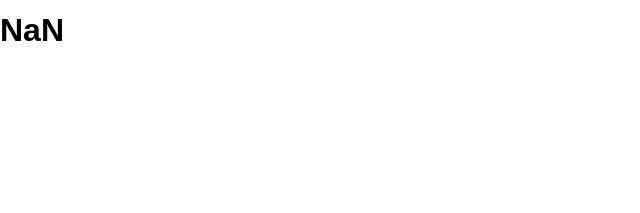
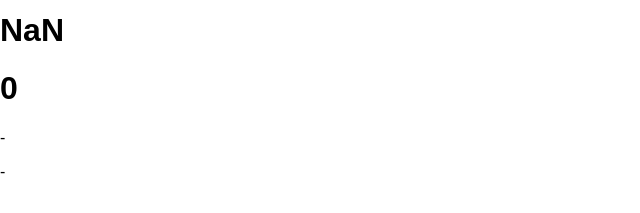
Before and after one commit to ThiagoFazzi/react-redux-app-pizza, a React (Create React App) app: page / in a window 1280 px wide. Shown: the part 513-726 px from the top of the page, without its empty margins (0-640 px from the left). Built offline with nearby package versions, Linux system fonts and the light colour scheme.

Commit message:
update on reducer to calculate a total price

```diff
--- a/src/actions/pizzaAction.js
+++ b/src/actions/pizzaAction.js
@@ -1,10 +1,10 @@
 export const NEW_BASE = 'NEW_BASE'
 export const NEW_SAUCE = 'NEW_SAUCE'
+export const TOTAL_PRICE = 'TOTAL_PRICE'
 
 //Actions Creators
 
-const newBase = base => (
-  console.log(base),{
+const newBase = base => ({
   type: NEW_BASE,
   base
 })
@@ -14,12 +14,28 @@ const newSauce = sauce => ({
   sauce
 })
 
+const updateTotalPrice = total => ({
+  type: TOTAL_PRICE,
+  total
+})
+
 //Dispatch Actions
 
+export const updatePrice = (base, sauce, toppings) => (dispatch) => {
+  const totalPrice = base.price + sauce.price
+
+  console.log(base)
+  console.log(sauce)
+  //console.log(base.price)
+
+  console.log(totalPrice)
+  dispatch(updateTotalPrice(totalPrice))
+}
+
 export const createPizzaBase = (base) => (dispatch) => {
-    dispatch(newBase(base))
+  dispatch(newBase(base))
 }
 
 export const createPizzaSauce = (sauce) => (dispatch) => {
-    dispatch(newSauce(sauce))
+  dispatch(newSauce(sauce))
 }
--- a/src/containers/MainContainer.js
+++ b/src/containers/MainContainer.js
@@ -1,7 +1,7 @@
 import React from 'react'
 import {connect} from 'react-redux'
 import { loadAllBases, loadAllSauces, loadAllToppings } from '../actions/ingredientsAction'
-import { createPizzaBase, createPizzaSauce } from '../actions/pizzaAction'
+import { createPizzaBase, createPizzaSauce, updatePrice } from '../actions/pizzaAction'
 import PizzaCreatorContainer from './PizzaCreatorContainer'
 
 class MainContainer extends React.PureComponent {
@@ -15,6 +15,9 @@ class MainContainer extends React.PureComponent {
   onChangeBase = (base) => {
     console.log(base)
     this.props.createPizzaBase(base)
+    console.log(this.props)
+    console.log(this.props.sauce)
+    this.props.updatePrice(this.props.base, this.props.sauce)
   }
 
   onChangeSauce = (sauce) => {
@@ -60,8 +63,9 @@ class MainContainer extends React.PureComponent {
         </ul>
 
         <h1>{this.props.base.price + this.props.sauce.price}</h1>
-        <h1>{this.props.base.name}</h1>
-        <h1>{this.props.sauce.name}</h1>
+        <h1>{this.props.price}</h1>
+        <p onChange={() => console.log('hi update price base')}>{this.props.base.name} -  {this.props.base.price}</p>
+        <p onChange={() => this.onUpdatePrice()}>{this.props.sauce.name} - {this.props.sauce.price}</p>
       </div>
 
     )
@@ -75,6 +79,7 @@ const mapStateToProps = state => ({
   pizza: state.pizzas.pizza,
   base: state.pizzas.pizza.base,
   sauce: state.pizzas.pizza.sauce,
+  price: state.pizzas.pizza.total,
   ingredients: state.pizzas.pizza
 })
 
@@ -83,4 +88,5 @@ export default connect(mapStateToProps, {
   loadAllSauces,
   loadAllToppings,
   createPizzaBase,
+  updatePrice,
   createPizzaSauce })(MainContainer)
--- a/src/reducers/pizzas.js
+++ b/src/reducers/pizzas.js
@@ -1,10 +1,11 @@
-import { NEW_BASE, NEW_SAUCE } from "../actions/pizzaAction";
+import { NEW_BASE, NEW_SAUCE, TOTAL_PRICE } from "../actions/pizzaAction";
 
 const initialState = {
   pizza: {
     base: {},
     sauce: {},
-    topping: []
+    topping: [],
+    total: 0.00
   }
 
 }
@@ -21,6 +22,13 @@ export default (state = initialState, action) => {
       stateArraySauce.pizza.sauce = {...action.sauce}
       return stateArraySauce
 
+    case TOTAL_PRICE:
+    const stateArrayTotal = {...state}
+    console.log(stateArrayTotal.pizza.total)
+    console.log(action)
+    //stateArrayTotal.pizza.total += action.totalPrice
+    //return stateArrayTotal
+
     default:
         return state
   }
```
